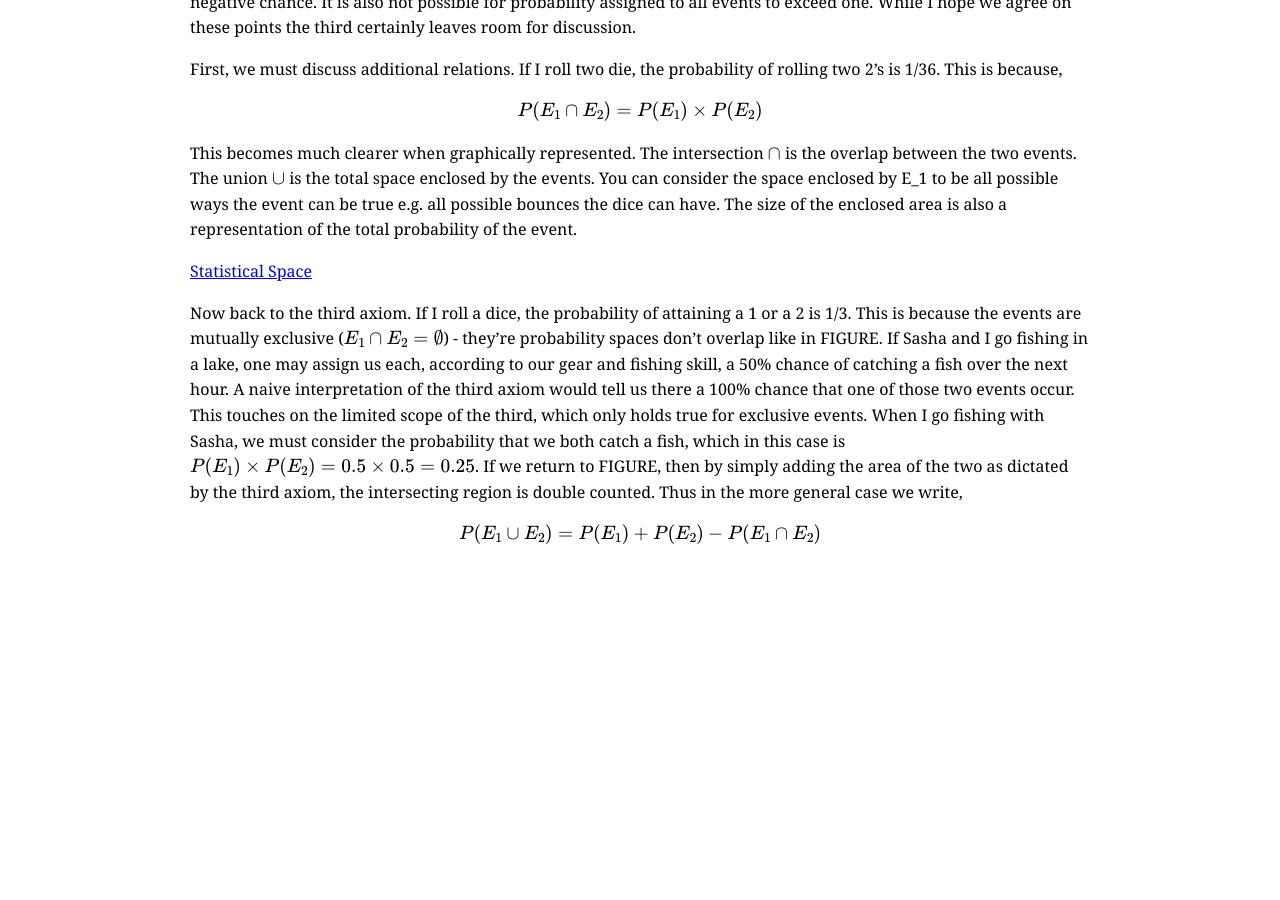
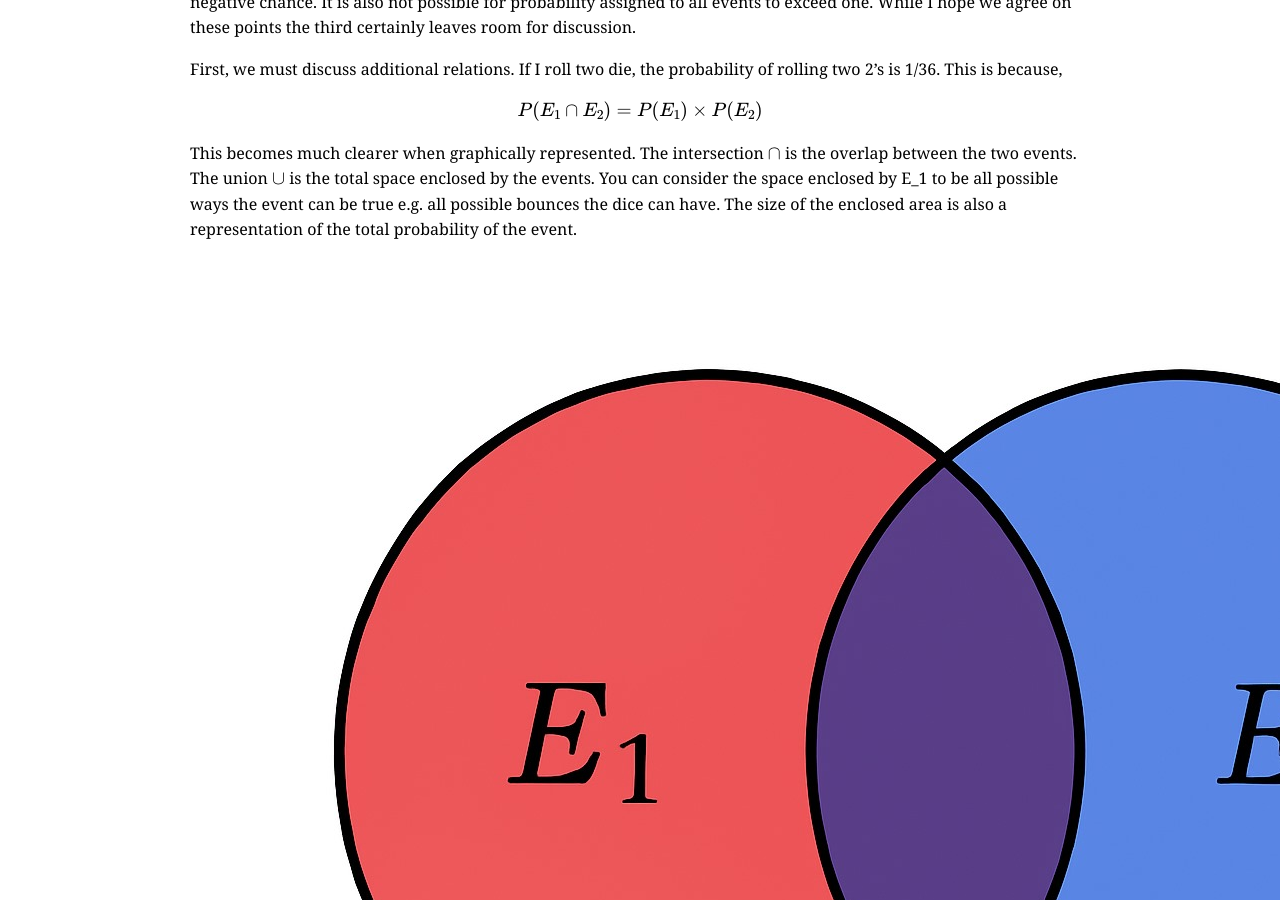
Before and after one commit to sroygara/sroygara.github.io, a Jekyll site: the page built from writing/StatisticalAnalysis.md, in a window 1280 px wide and 900 px high, scrolled down 693 px. Built offline with Jekyll 4.4.1, drawn with Linux system fonts in a browser that asks for light colours; before the commit the page ends 1287 px from its top, so only the background shows below that.

Commit message:
fix image

```diff
--- a/writing/StatisticalAnalysis.md
+++ b/writing/StatisticalAnalysis.md
@@ -26,7 +26,7 @@ $$
 
 This becomes much clearer when graphically represented. The intersection $\cap$ is the overlap between the two events. The union $\cup$ is the total space enclosed by the events. You can consider the space enclosed by E_1 to be all possible ways the event can be true e.g. all possible bounces the dice can have. The size of the enclosed area is also a representation of the total probability of the event.
 
-[Statistical Space](StatsImages/ProbSpace.jpeg)
+![Statistical Space](StatsImages/ProbSpace.jpeg)
 
 Now back to the third axiom. If I roll a dice, the probability of attaining a 1 or a 2 is 1/3. This is because the events are mutually exclusive  ($E_1\cap E_2 =\emptyset$) - they're probability spaces don't overlap like in FIGURE. If Sasha and I go fishing in a lake, one may assign us each, according to our gear and fishing skill, a 50% chance of catching a fish over the next hour. A naive interpretation of the third axiom would tell us there a 100% chance that one of those two events occur. This touches on the limited scope of the third, which only holds true for exclusive events. When I go fishing with Sasha, we must consider the probability that we both catch a fish, which in this case is $P(E_1)\times P(E_2) = 0.5\times0.5 = 0.25$. If we return to FIGURE, then by simply adding the area of the two as dictated by the third axiom, the intersecting region is double counted. Thus in the more general case we write,
 
```
